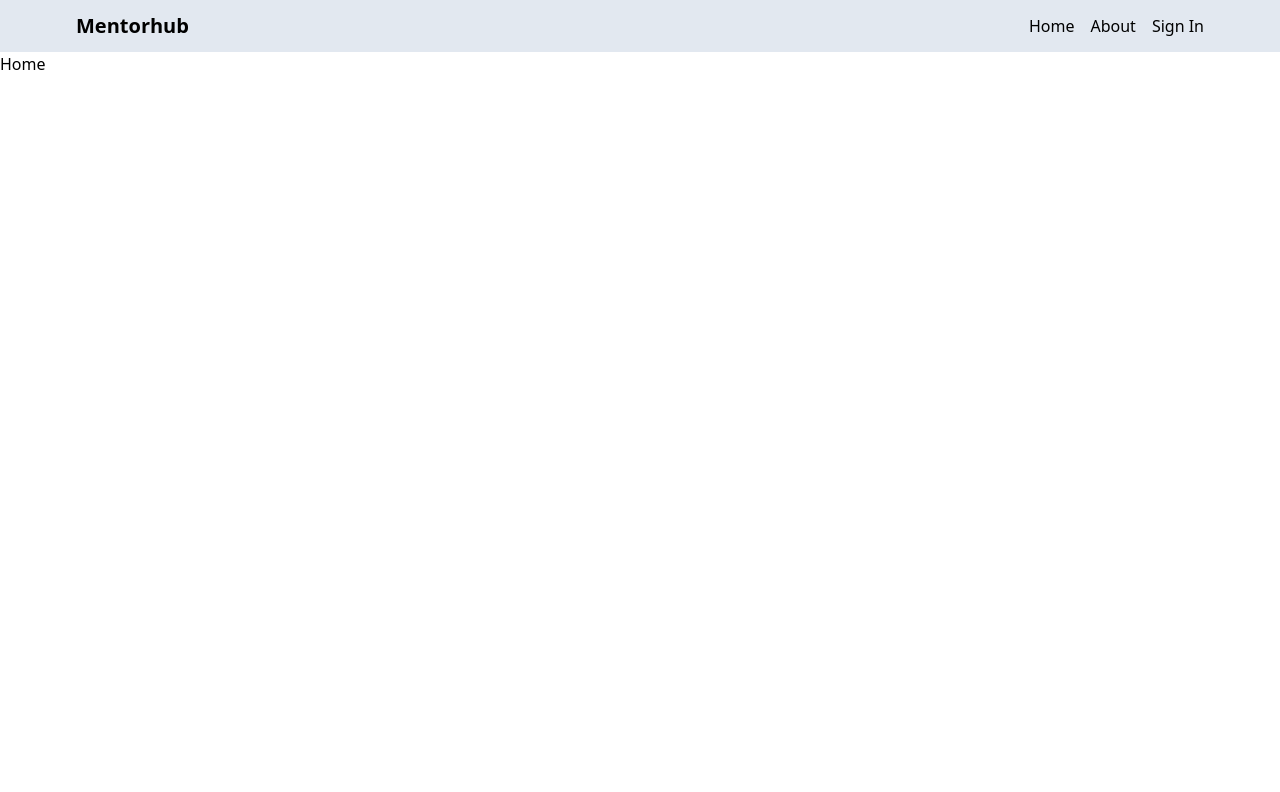
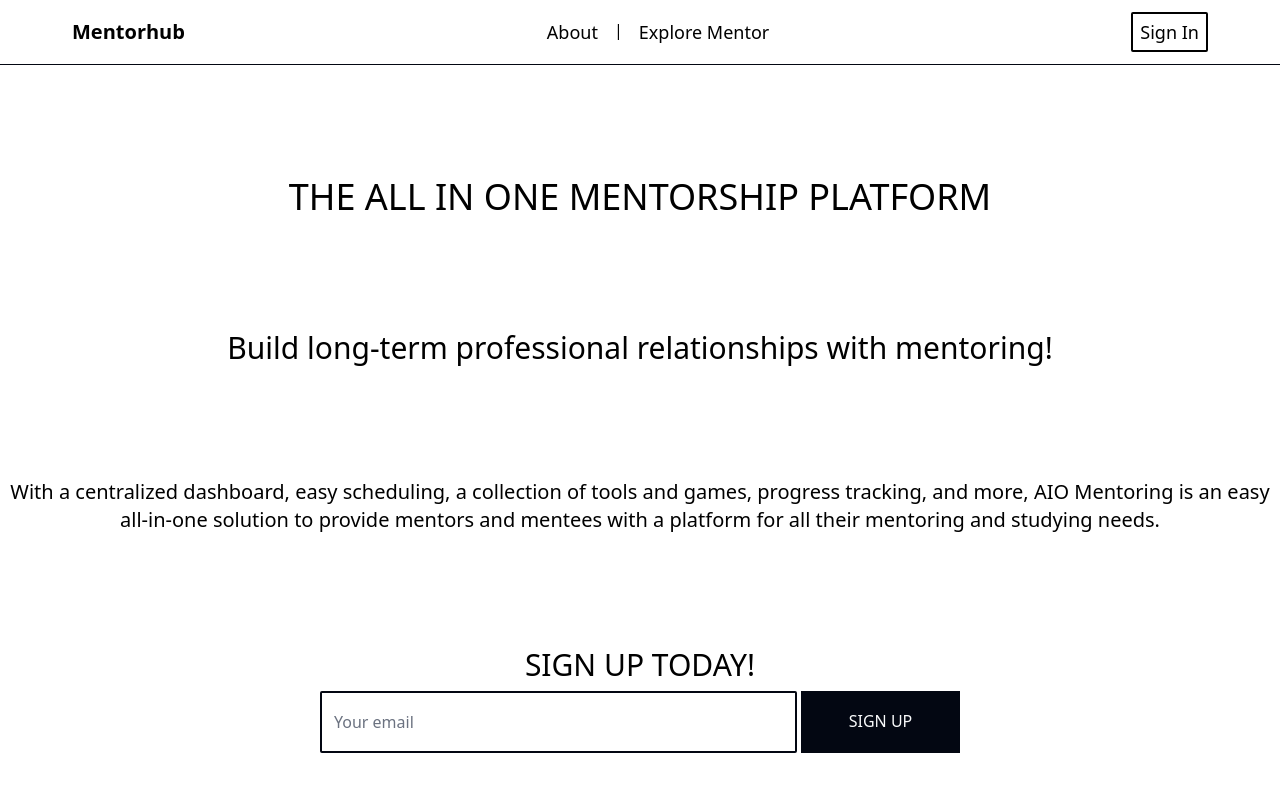
Before and after one commit to Karmanya20/AIOMentor, a React (Vite) app in the folder client/: page / in a window 1280 px wide. Shown: the top 792 px of the page. Built offline with nearby package versions, Linux system fonts and the light colour scheme.

Commit message:
fixed header and populated home page

```diff
--- a/client/src/App.jsx
+++ b/client/src/App.jsx
@@ -1,7 +1,7 @@
 import { BrowserRouter as Router, Routes, Route } from "react-router-dom";
 import Home from "./pages/Home";
 import About from "./pages/About";
-import Explore from "./pages/Explore";
+import ExploreMentors from "./pages/ExploreMentors";
 import SignIn from "./pages/SignIn";
 import SignUp from "./pages/SignUp";
 import Header from "./components/Header";
@@ -15,7 +15,7 @@ const App = () => {
       <Routes>
         <Route path="/" element={<Home />} />
         <Route path="/about" element={<About />} />
-        <Route path="/explore" element={<Explore />} />
+        <Route path="/explore" element={<ExploreMentors />} />
         <Route path="/sign-in" element={<SignIn />} />
         <Route path="/sign-up" element={<SignUp />} />
         <Route path="/dashboard" element={<Dashboard/>} />
--- a/client/src/components/Header.jsx
+++ b/client/src/components/Header.jsx
@@ -2,22 +2,25 @@ import { Link } from "react-router-dom";
 
 const Header = () => {
   return (
-    <div className="bg-slate-200">
-      <div className="flex justify-between items-center max-w-6xl mx-auto p-3">
+    <div className="border-b border-gray-950">
+      <div className="flex justify-between items-center max-w-6xl mx-auto py-3 px-2">
         <Link to="/">
-          <h1 className="font-bold text-xl">Mentorhub</h1>
+          <h1 className="font-bold text-md sm:text-xl">Mentorhub</h1>
         </Link>
-        <ul className="flex gap-4">
-          <Link to="/">
-            <li>Home</li>
+        <ul className="flex gap-3 sm:gap-4">
+          <Link to="/about">
+            <li className="text-sm sm:text-lg hover:text-blue-500">About</li>
           </Link>
-          <Link to="/about">
-            <li>About</li>
-          </Link>
-          <Link to="/sign-in">
-            <li>Sign In</li>
+          <p className="hidden sm:block">
+            |
+          </p>
+          <Link to="/explore">
+            <li className="text-sm sm:text-lg hover:text-blue-400">Explore Mentor</li>
           </Link>
         </ul>
+        <Link className="w-[3.8rem] sm:w-[4.8rem] h-10 border-2 border-black rounded-sm flex justify-center items-center text-sm sm:text-lg hover:bg-gray-950 hover:text-gray-50 transition-all" to="/sign-in">
+          <p>Sign In</p>
+        </Link>
       </div>
     </div>
   );
--- a/client/src/pages/Explore.jsx
+++ /dev/null
@@ -1,5 +0,0 @@
-const Profile = () => {
-  return <div>Explore</div>;
-};
-
-export default Profile;
--- /dev/null
+++ b/client/src/pages/ExploreMentors.jsx
@@ -0,0 +1,5 @@
+const ExploreMentors = () => {
+  return <div>Explore</div>;
+};
+
+export default ExploreMentors;
--- a/client/src/pages/Home.jsx
+++ b/client/src/pages/Home.jsx
@@ -1,5 +1,18 @@
 const Home = () => {
-  return <div>Home</div>;
+  return(
+    <div className="flex flex-col justify-evenly items-center h-screen w-screen text-center leading-[58.09px]">
+      <h1 className="text-4xl">THE ALL IN ONE MENTORSHIP PLATFORM</h1>
+      <p className="text-3xl">Build long-term professional relationships with mentoring!</p>
+      <p className="text-xl">With a centralized dashboard, easy scheduling, a collection of tools and games, progress tracking, and more, AIO Mentoring is an easy all-in-one solution to provide mentors and mentees with a platform for all their mentoring and studying needs.</p>
+      <div className="flex flex-col gap-2 w-1/2">
+        <h1 className="text-3xl">SIGN UP TODAY!</h1>
+        <div className="flex gap-1">
+          <input className="px-3 placeholder:text-gray-500 focus:outline-none w-3/4 border-2 border-gray-950 rounded-sm" placeholder="Your email"></input>
+          <button className="w-1/4 h-full bg-gray-950 text-gray-50">SIGN UP</button>
+        </div>
+      </div>
+    </div>
+  )
 };
 
 export default Home;
```
